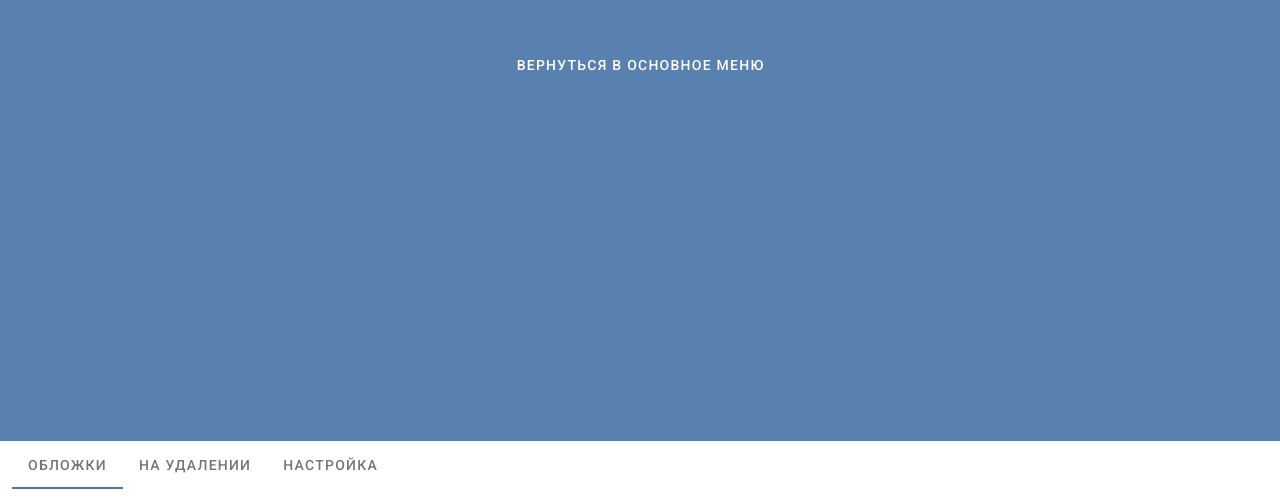
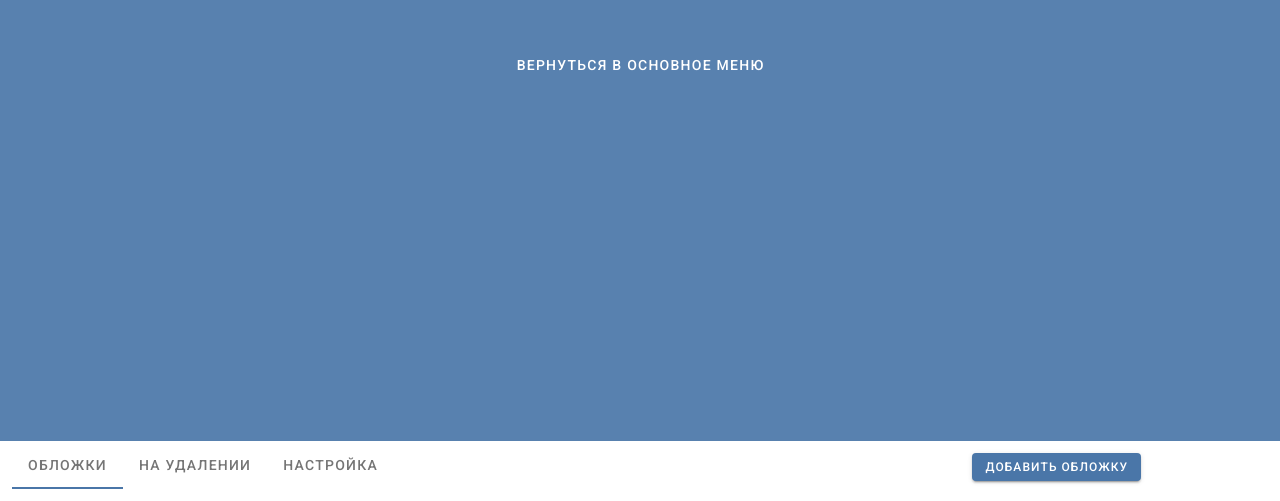
Before and after one commit to Tapha58/PedestalGames, a Vue app: page /app/wallgames/index/covers_home_view in a window 1280 px wide. Shown: the part 311-812 px from the top of the page. Built offline with nearby package versions, Linux system fonts and the light colour scheme.

Commit message:
covers 1

```diff
--- a/src/router.js
+++ b/src/router.js
@@ -59,7 +59,7 @@ export default new Router({
         {
             path: '/covers_home_view',
             name: 'covers_home_view',
-            component: () => import('./views/CoversHomeView'),
+            component: () => import('./views/covers/CoversHomeView'),
         },
     ]
 })
--- a/src/views/CoversHomeView.vue
+++ /dev/null
@@ -1,31 +0,0 @@
-<template>
-    <div>
-        <v-tabs>
-            <v-tab to="/choice_games">Обложки</v-tab>
-            <v-tab to="/my_games">На удалении</v-tab>
-            <v-tab to="/my_games">Настройка</v-tab>
-        </v-tabs>
-        <router-view></router-view>
-    </div>
-</template>
-
-<script>
-    export default {
-        data: () => ({
-
-        }),
-
-
-
-    }
-</script>
-
-<style scoped>
-    .n {
-        border-radius: 10%;
-    }
-    .x  {
-        color: #4CAF50;
-    }
-
-</style>
--- /dev/null
+++ b/src/views/covers/CoversHomeView.vue
@@ -0,0 +1,38 @@
+<template>
+    <div>
+        <v-row>
+            <v-col cols="9">
+                <v-tabs>
+                    <v-tab to="/choice_games">Обложки</v-tab>
+                    <v-tab to="/my_games">На удалении</v-tab>
+                    <v-tab to="/my_games">Настройка</v-tab>
+                </v-tabs>
+            </v-col>
+            <v-col cols="2">
+                <v-btn class="mt-3" color="primary" small >Добавить обложку</v-btn>
+            </v-col>
+        </v-row>
+        <router-view></router-view>
+    </div>
+</template>
+
+<script>
+    export default {
+        data: () => ({
+
+        }),
+
+
+
+    }
+</script>
+
+<style scoped>
+    .n {
+        border-radius: 10%;
+    }
+    .x  {
+        color: #4CAF50;
+    }
+
+</style>
```
